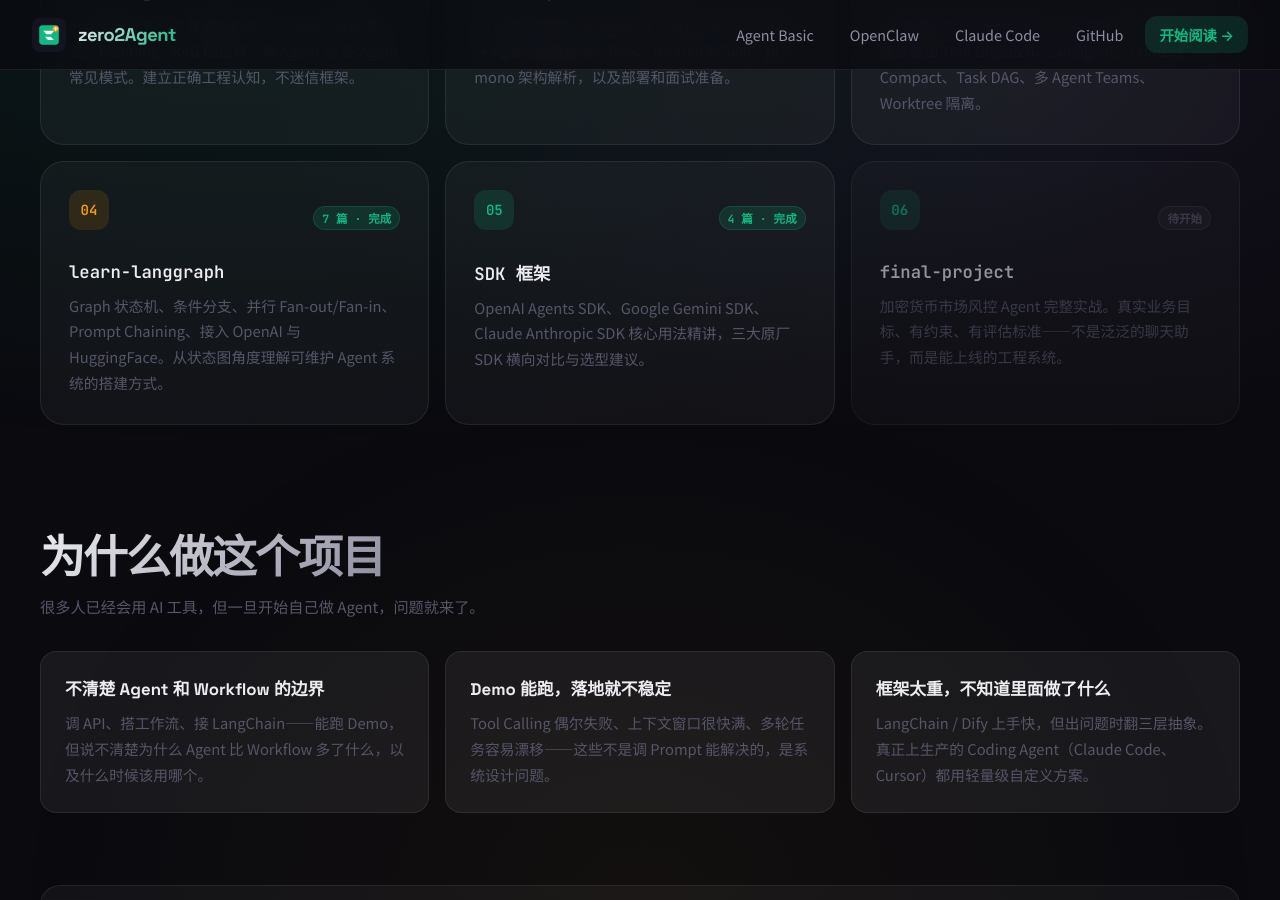
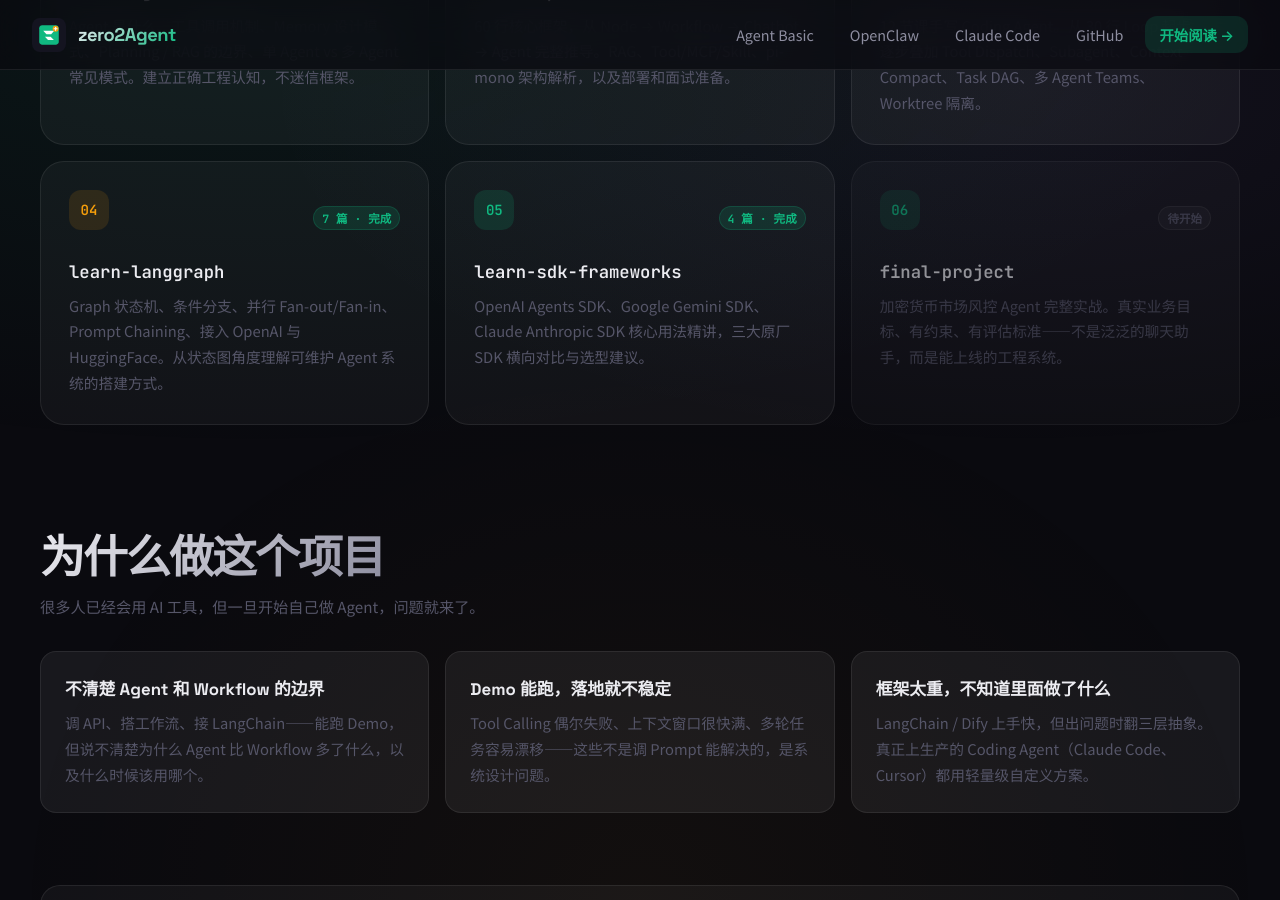
Before and after one commit to ranxi2001/zero2Agent, a Jekyll site: the page index.html, which Jekyll copies as it is, in a window 1280 px wide and 900 px high, scrolled down 1022 px. Built offline with Jekyll 4.4.1, drawn with Linux system fonts in a browser that asks for light colours.

Commit message:
fix: 卡片标题改回 learn-sdk-frameworks，与其他模块风格一致
Co-Authored-By: Claude Sonnet 4.6 <noreply@anthropic.com>

```diff
--- a/index.html
+++ b/index.html
@@ -117,7 +117,7 @@
                             <div class="roadmap-index">05</div>
                             <span style="font-size:0.72rem;font-weight:600;font-family:'JetBrains Mono',monospace;padding:3px 8px;border-radius:999px;color:#10b981;background:rgba(16,185,129,0.15);border:1px solid rgba(16,185,129,0.2);">4 篇 · 完成</span>
                         </div>
-                        <h3>SDK 框架</h3>
+                        <h3>learn-sdk-frameworks</h3>
                         <p>OpenAI Agents SDK、Google Gemini SDK、Claude Anthropic SDK 核心用法精讲，三大原厂 SDK 横向对比与选型建议。</p>
                     </a>
 
```
